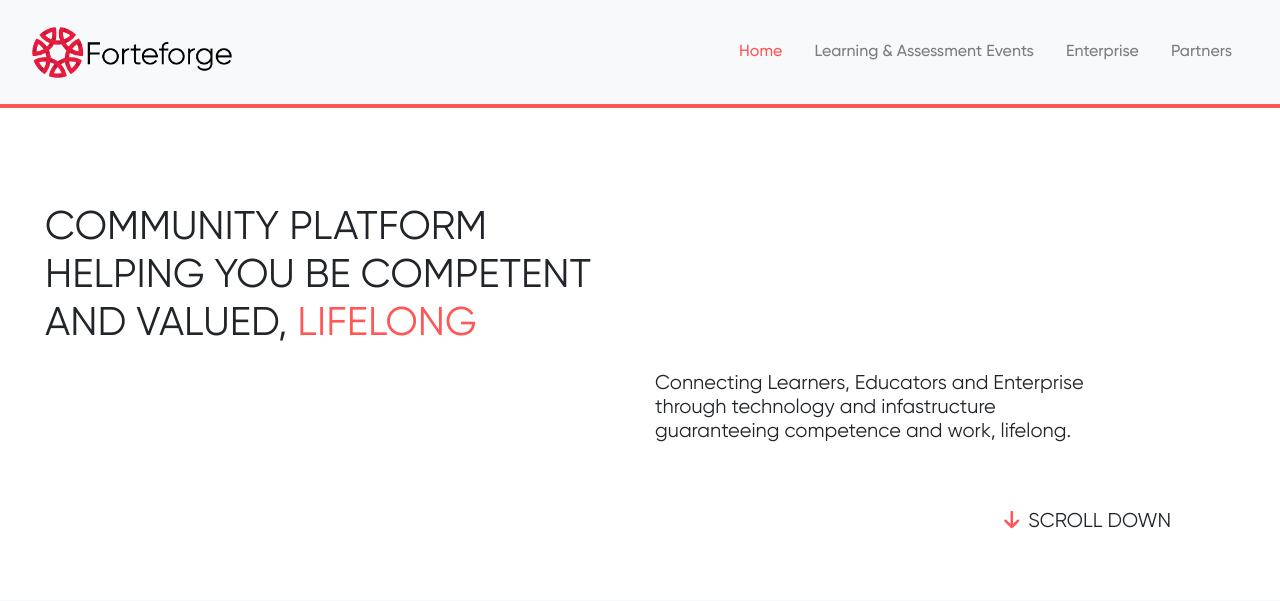
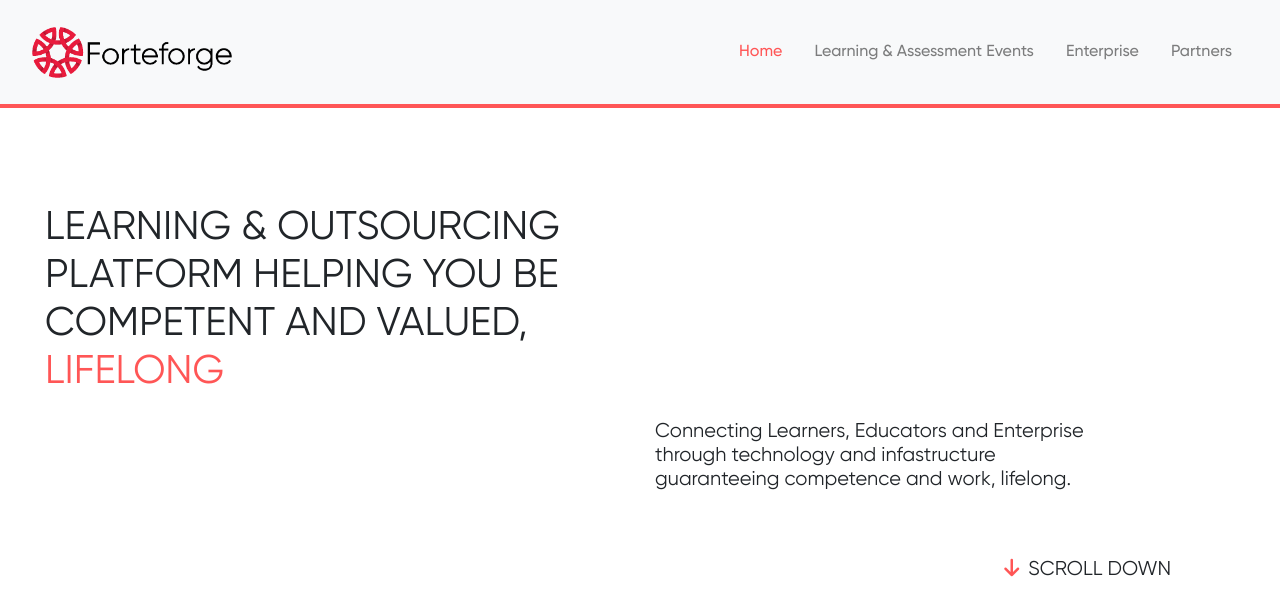
Before and after one commit to syedbilal28/forteforge, a Django app: template learning/templates/learning/index.html in a window 1280 px wide. Shown: the top 601 px of the page. Run offline with Django 3.2, Linux system fonts and the light colour scheme; the template is opened without the code that fills it, so the values that code supplies are empty; some libraries are stand-ins or nearby versions.

Commit message:
change title

```diff
--- a/learning/templates/learning/index.html
+++ b/learning/templates/learning/index.html
@@ -38,7 +38,7 @@
           <!-- Top banner -->
           <div class="top-wrapper mt-5 px-5">
               <div class="row w-50 pt-5 py-3">
-                <h1>COMMUNITY PLATFORM HELPING YOU BE COMPETENT AND VALUED, <span class="nav-active">LIFELONG</span></h1>
+                <h1>LEARNING & OUTSOURCING PLATFORM HELPING YOU BE COMPETENT AND VALUED, <span class="nav-active">LIFELONG</span></h1>
               </div>
               <div class="row">
                   <div class="col"></div>
@@ -64,7 +64,7 @@
                     <div class="row">
                         <img src="{% static 'img/finance.png' %}" class="course-img" alt="">
                     </div>
-                    <div class="row w-50"><p class="course-name py-2 h5">FINANCE</p></div>
+                    <div class="row w-50"><p class="course-name py-2 h5">FINANCE AND INSURANCE</p></div>
 
                 </div>
                 <div class="course p-3">
@@ -79,7 +79,24 @@
                     </div>
                     <div class="row w-50"><p class="course-name py-2 h5">GENERAL CONTRACTING</p></div>
                 </div>
-
+                <div class="course p-3">
+                    <div class="row">
+                        <img src="{% static 'img/healthcare.jpg' %}" class="course-img" alt="">
+                    </div>
+                    <div class="row w-50"><p class="course-name py-2 h5">HEALTHCARE AND HEALTH INFORMATICS</p></div>
+                </div>
+                <div class="course p-3">
+                    <div class="row">
+                        <img src="{% static 'img/manufacturing.jpg' %}" class="course-img" alt="">
+                    </div>
+                    <div class="row w-50"><p class="course-name py-2 h5">MANUFACTURING</p></div>
+                </div>
+                <div class="course p-3">
+                    <div class="row">
+                        <img src="{% static 'img/supply.jpg' %}" class="course-img" alt="">
+                    </div>
+                    <div class="row w-50"><p class="course-name py-2 h5">SUPPLY CHAIN AND LOGISTICS</p></div>
+                </div>
 
             </div>
             <i class="fas fa-arrow-right course-arrow px-1 nav-active"></i>
```
Also changed, not shown: learning/static/img/healthcare.jpg (added), 2 other files.
